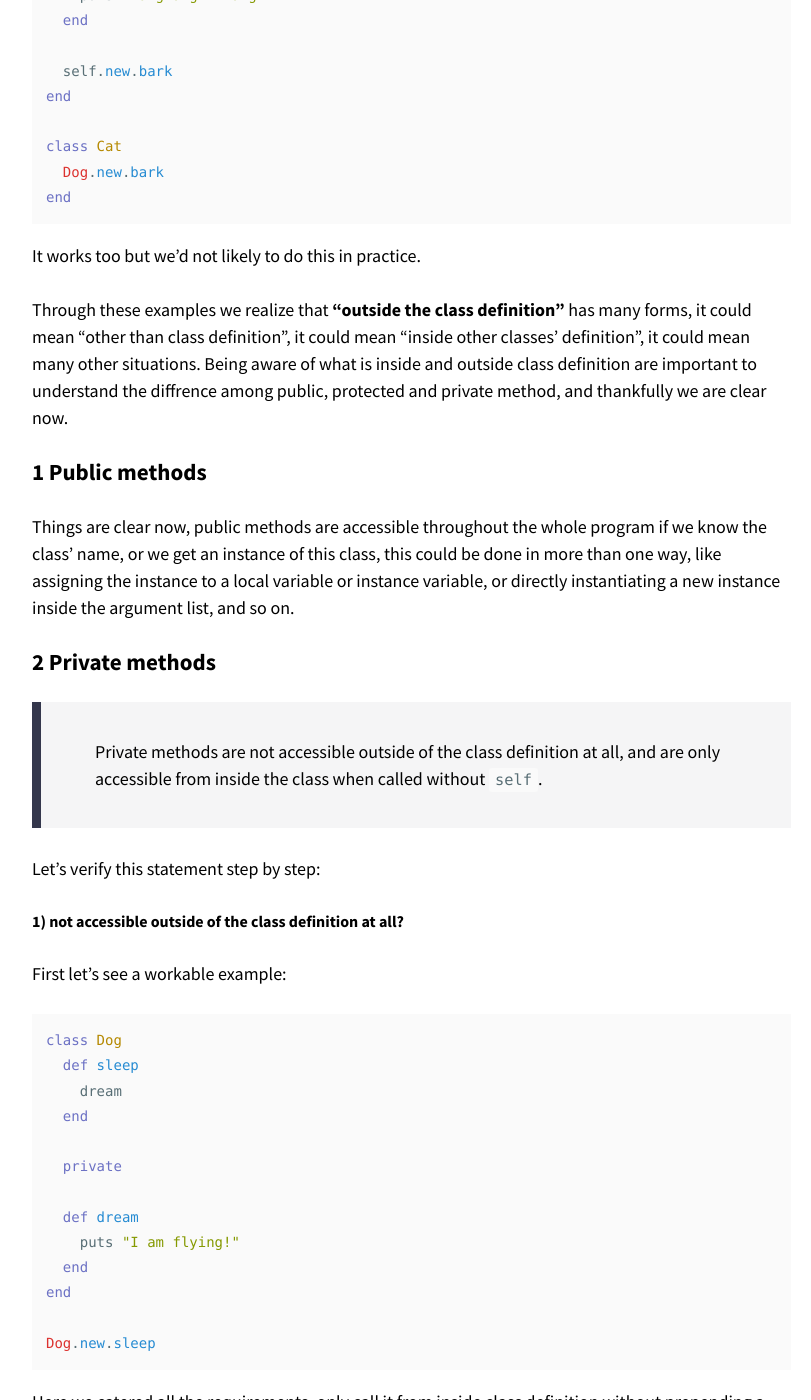
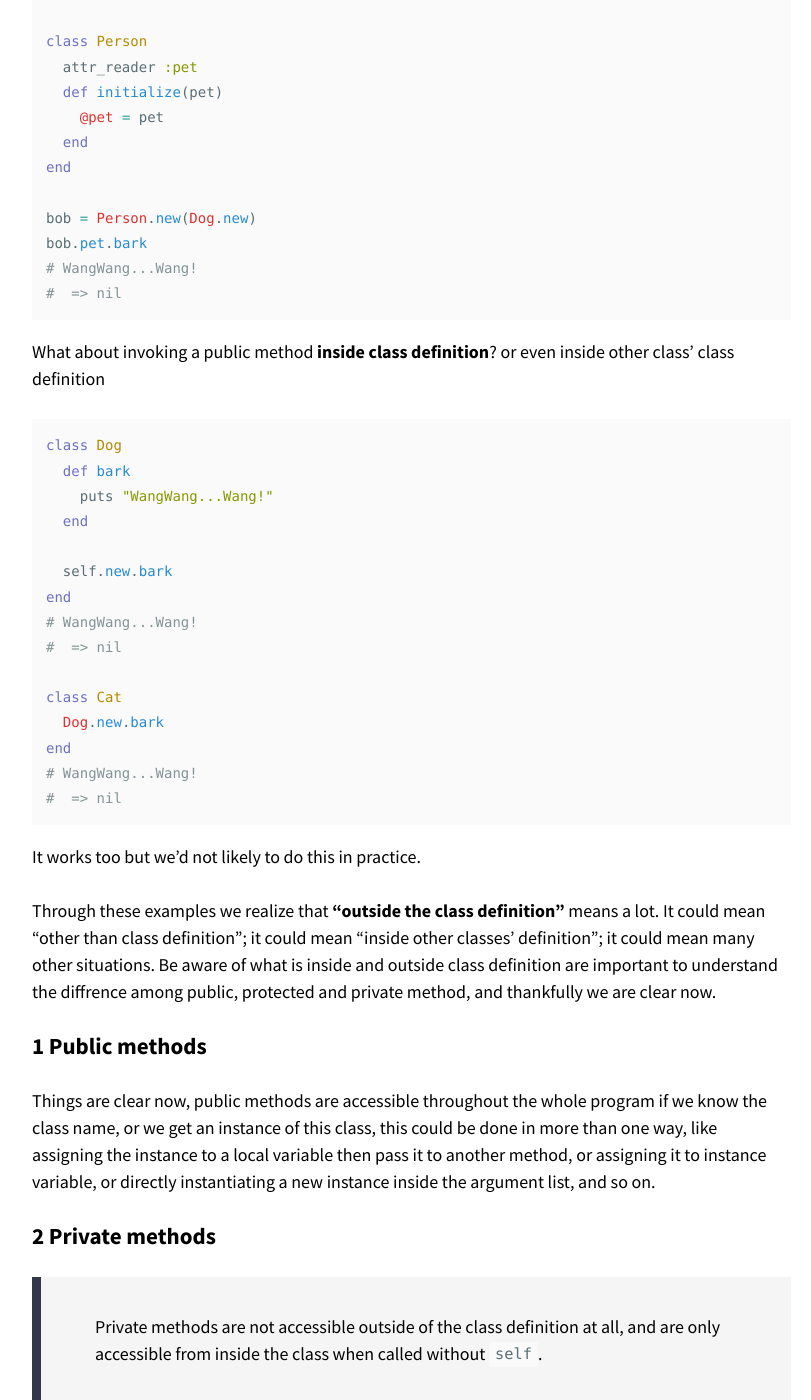
Before and after one commit to uidoyen/xullnn.github.io, a Jekyll site: the page built from _posts/2018-11-7-public-protected-private.md, in a window 1280 px wide and 1400 px high, scrolled down 2320 px. Shown: the whole window, without its empty margins (343-1154 px from the left). Built offline with Jekyll 4.4.1, drawn with Linux system fonts in a browser that asks for light colours; nearby versions of some CDN libraries; some of the changed text lies outside the part shown.

Commit message:
corrected post

````diff
--- a/_posts/2018-11-7-public-protected-private.md
+++ b/_posts/2018-11-7-public-protected-private.md
@@ -30,30 +30,46 @@ Apparently the area between `class Dog` and `end` is inside. So logically, areas
 
 > Public methods are methods that are available to anyone who knows either the class name or the object's name.
 
-When would we involve the **class's name** or the **object's name**? When we done with defining a class like `Dog`, there're many ways we may involve the class' name or the object's name. Some of them are:
+When would we involve the **class's name** or the **object's name**? When we done with defining a class like `Dog`, there're many ways we may involve the class name or the object's name. Some of them are:
 
-##### 1) call instance method directly on an instance of this class
+#### 1) call instance method directly on an instance of this class
 
 ```ruby
 Dog.new.bark
 ```
 
-##### 2) pass an instance of this class as an argument to another classes' methods
+#### 2) pass an instance of this class as an argument to another class' method
 
 ```ruby
+class Dog
+  def bark
+    puts "WangWang...Wang!"
+  end
+end
+
 class Person
   def walk_pet(pet)
+    puts "Walking the #{pet.class}"
     pet.bark
   end
 end
 
 dog = Dog.new
 Person.new.walk_pet(dog)
+# Walking the Dog
+# WangWang...Wang!
+#  => nil
 ```
 
-##### 3) when an instance of this class serve as another class' state(means they are collaborator objects)
+#### 3) when an instance of this class serve as another class' state(means they are collaborator objects)
 
 ```ruby
+class Dog
+  def bark
+    puts "WangWang...Wang!"
+  end
+end
+
 class Person
   attr_reader :pet
   def initialize(pet)
@@ -63,9 +79,11 @@ end
 
 bob = Person.new(Dog.new)
 bob.pet.bark
+# WangWang...Wang!
+#  => nil
 ```
 
-What about invoking a public method **inside class definition**?
+What about invoking a public method **inside class definition**? or even inside other class' class definition
 
 ```ruby
 class Dog
@@ -75,19 +93,23 @@ class Dog
 
   self.new.bark
 end
+# WangWang...Wang!
+#  => nil
 
 class Cat
   Dog.new.bark
 end
+# WangWang...Wang!
+#  => nil
 ```
 
 It works too but we'd not likely to do this in practice.
 
-Through these examples we realize that **"outside the class definition"** has many forms, it could mean "other than class definition", it could mean "inside other classes' definition", it could mean many other situations. Being aware of what is inside and outside class definition are important to understand the diffrence among public, protected and private method, and thankfully we are clear now.
+Through these examples we realize that **"outside the class definition"** means a lot. It could mean "other than class definition"; it could mean "inside other classes' definition"; it could mean many other situations. Be aware of what is inside and outside class definition are important to understand the diffrence among public, protected and private method, and thankfully we are clear now.
 
 ### 1 Public methods
 
-Things are clear now, public methods are accessible throughout the whole program if we know the class' name, or we get an instance of this class, this could be done in more than one way, like assigning the instance to a local variable or instance variable, or directly instantiating a new instance inside the argument list, and so on.
+Things are clear now, public methods are accessible throughout the whole program if we know the class name, or we get an instance of this class, this could be done in more than one way, like assigning the instance to a local variable then pass it to another method, or assigning it to instance variable, or directly instantiating a new instance inside the argument list, and so on.
 
 ### 2 Private methods
 
@@ -95,7 +117,7 @@ Things are clear now, public methods are accessible throughout the whole program
 
 Let's verify this statement step by step:
 
-##### 1) not accessible outside of the class definition at all?
+##### 1) not accessible outside of the class definition at all
 
 First let's see a workable example:
 
@@ -113,6 +135,8 @@ class Dog
 end
 
 Dog.new.sleep
+# I am flying!
+#  => nil
 ```
 
 Here we catered all the requirements, only call it from inside class definition without prepending a `self`
@@ -121,9 +145,12 @@ Next let's leave the class definition:
 
 ```ruby
 Dog.new.dream # most straight way
+# NoMethodError (private method `dream' called for #<Dog:0x00007fed299e1f88>)
 ```
 
-What about other "outside the class definition" scenarios? For other possible scenarios, the finnal step of all expressions is call the method directly on a `Dog` object, so it's the same with `Dog.new.dream`. So they won't work too.
+No, not work.
+
+What about other "outside the class definition" scenarios? For other possible scenarios, the final step of all expressions is call the method directly on a `Dog` object, so it's the same with `Dog.new.dream`. So they won't work too.
 
 ##### 2) are only accessible from inside the class when called without `self`
 
@@ -175,10 +202,14 @@ class FrenchBullDog < BullDog
 end
 
 BullDog.new.sleep
+# I am flying!
+#  => nil
 FrenchBullDog.new.sleep
+# I am flying!
+#  => nil
 ```
 
-`BullDog` and `FrenchBullDog` are both descendant classes of `Dog`. Rigorously saying, they are not inside `Dog`'s class definition. But they can access the private method too. Let's perform a further verification:
+`BullDog` and `FrenchBullDog` are both descendant classes of `Dog`. Rigorously saying, they are not inside `Dog`'s class definition. But they can access the private method in the right way too. Let's perform a further verification:
 
 ```ruby
 class Dog
@@ -200,13 +231,15 @@ class BullDog < Dog
 end
 
 BullDog.new.day_dream
+# I am flying!
+#  => nil
 ```
 
-Things are getting clear, if we follow the rule "do not prepend any receiver to a private method", we can actually access private methods inside the whole inheritance hierarchy. But the precondition is superclass' private method can be accessed in subclasses, not vice versa.
+Things are getting clear, if we follow the rule "do not prepend any receiver to a private method", we can actually access private methods inside the whole inheritance hierarchy. But the precondition is superclass' private methods can be accessed in subclasses, not vice versa.
 
 So we may wanna change the statement to:
 
-> Private methods are only accessible inside its first defined class and this class's subclasses, and are only accessible when called without `self`.
+> Private methods are only accessible inside its first defined class and this class' subclasses, and are only accessible when called without `self`.
 
 *the rule about `self` has an exception about private setter method in Ruby*
 
@@ -214,7 +247,7 @@ So we may wanna change the statement to:
 
 First we'll verify this:
 
-##### 1) From outside the class, protected methods act just like private methods.
+#### 1) From outside the class, protected methods act just like private methods.
 
 ```ruby
 class Dog
@@ -254,7 +287,7 @@ Dog.new.sleep
 
 The above code are calling protected method `dream` just like when we were calling a private one. So when we are outside the class definition, we can't give protected method a receiver, so the first half statement is right so far.
 
-##### 2) From inside the class, protected methods are accessible just like public methods.
+#### 2) From inside the class, protected methods are accessible just like public methods.
 
 What's "just like public methods"? How this would be like inside the class definition?
 
@@ -262,7 +295,7 @@ Remember the statement "available to anyone who knows either the class name or t
 
 **Know the class name inside class definition.**
 
-How? Anywhere from within the class definition and outside instance methods' definition is of the context of the class, we can grasp it by using `self`
+How? Anywhere from within the class definition and outside instance method definitions is of the context of the class, we can grasp it by using `self`
 
 **Know the object name inside class definition.**
 
@@ -284,10 +317,11 @@ class Dog
 end
 
 Dog.new.sleep
+# I am flying!
+#  => nil
 ```
 
 It works. Inside instance method we can invoke protected method while prepending the receiver.
-
 
 2. know object's name by pass in a same type object
 
@@ -305,6 +339,8 @@ class Dog
 end
 
 Dog.new.sleep_with(Dog.new)
+# I am flying!
+#  => nil
 ```
 
 This works too.
@@ -328,6 +364,8 @@ class BullDog < Dog
 end
 
 Dog.new.sleep_with(BullDog.new)
+# I am flying!
+#  => nil
 ```
 
 This works too.
@@ -357,15 +395,16 @@ We got `NoMethodError (protected method 'dream' called for #<Dog:0x00007fb0f786d
 
 This partly disproved the statement "From inside the class, protected methods are accessible just like public methods". We were insdie class definition, we were using protected method `dream` as it were a public method, but things went wrong. So it's not exactly the same with public method.
 
-##### 3) protected methods in inheritance hierarchy
+#### 3) protected methods in inheritance hierarchy
 
-We've discussed private methods under this situation. The answer for protected is same. Protected methods are also accessible for the subclasses which inherit from where the protected methods are first defined.
+We've discussed private methods under this situation. The answer for protected methods is same. Protected methods are also accessible for the subclasses which inherit from where the protected methods are first defined.
 
 ### Summary
 
-We wrote so many examples to verify every statement, some of them are right, some are not. But the purpose of this post is not to disprove any statement. The real purpose is to better understand public, protected and private method. At first we might easily mess up the rules, and it seems we have so many details to remember or to notice. But when we step out of all the details and syntax, we just need to be aware of several main points:
+We wrote so many examples to verify every statement, some of them are not so accurate. But the purpose of this post is not to disprove any statement. The real purpose is to better understand public, protected and private method. At first we might easily mess up the rules, and it seems we have so many details to remember or to notice. But when we step out of all the details and syntax, we just need to be aware of several main points:
 
 - What is the exactly meaning of inside/outside class definition?
+  - the more accurate description is inside current class and its subclasses's class definition.
 - **Context** and **`self`** is the core to understand.
   - for public methods: no matter inside or outside class definition, we can invoke public methods by sending it to right objects.
   - for protected methods, they are accessible when:
````
Also changed, not shown: other parts of _posts/2018-11-7-public-protected-private.md (+6 -6 lines).
